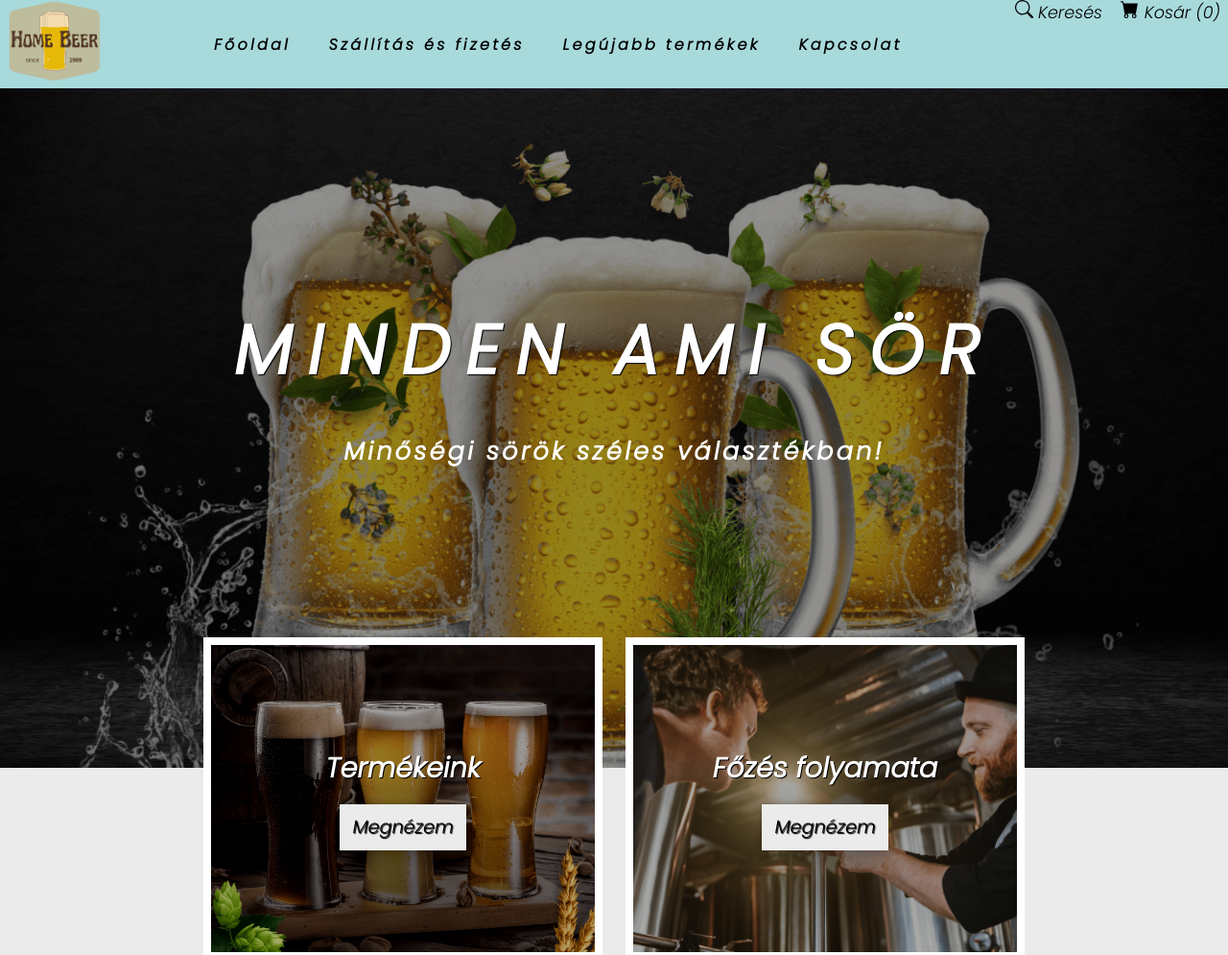
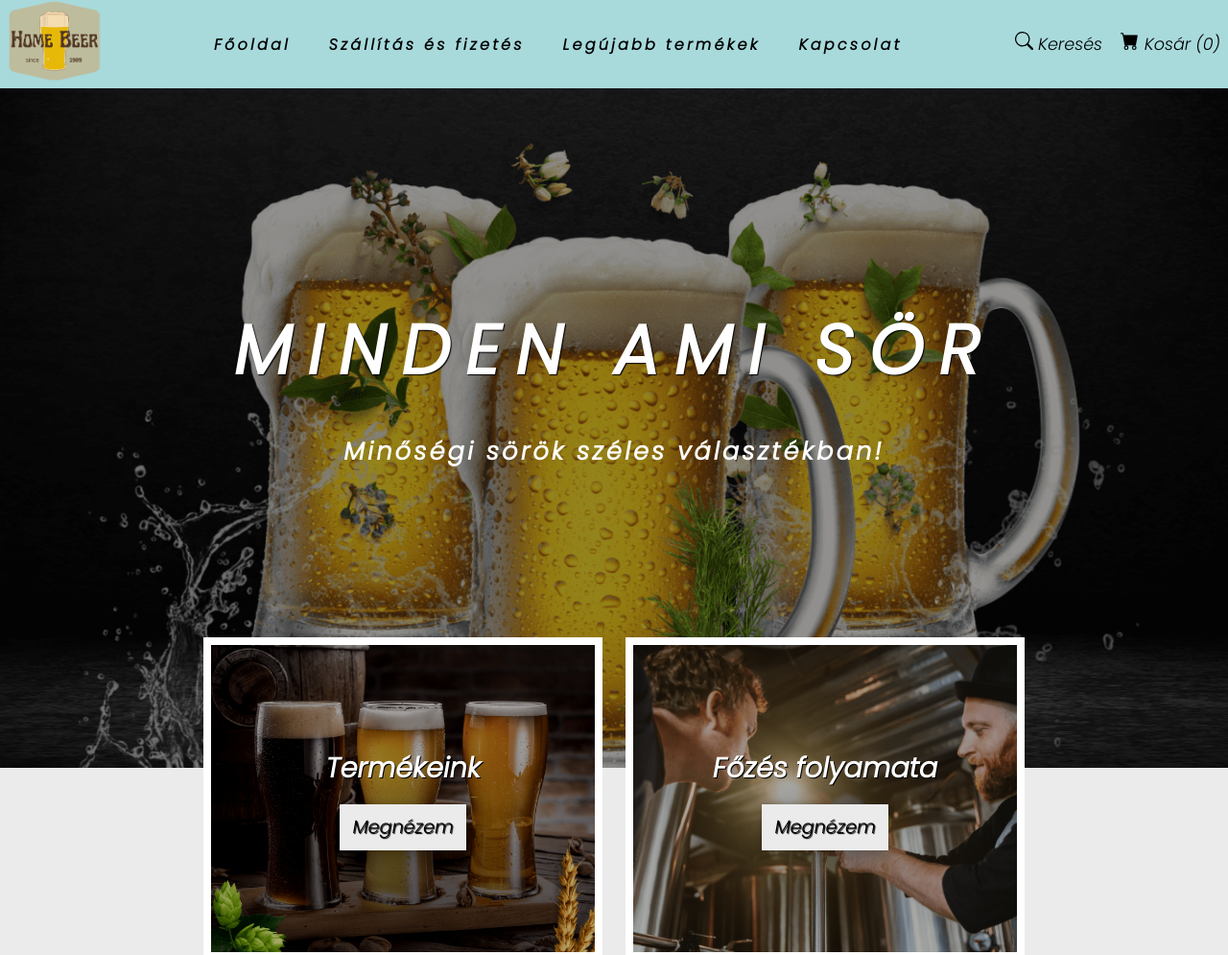
Before and after one commit to maszattka/Gyakran, a website: page index.html in a window 1280 px wide. Shown: the top 995 px of the page at 96% size. Drawn offline with Linux system fonts and the light colour scheme.

Commit message:
style.css

```diff
--- a/css/style.css
+++ b/css/style.css
@@ -88,7 +88,7 @@ nav {
   display: flex;
   justify-content: center;
   gap: 1.2rem;
-  align-items center;
+  align-items: center;
 }
 
 .nav-icon img{
```
